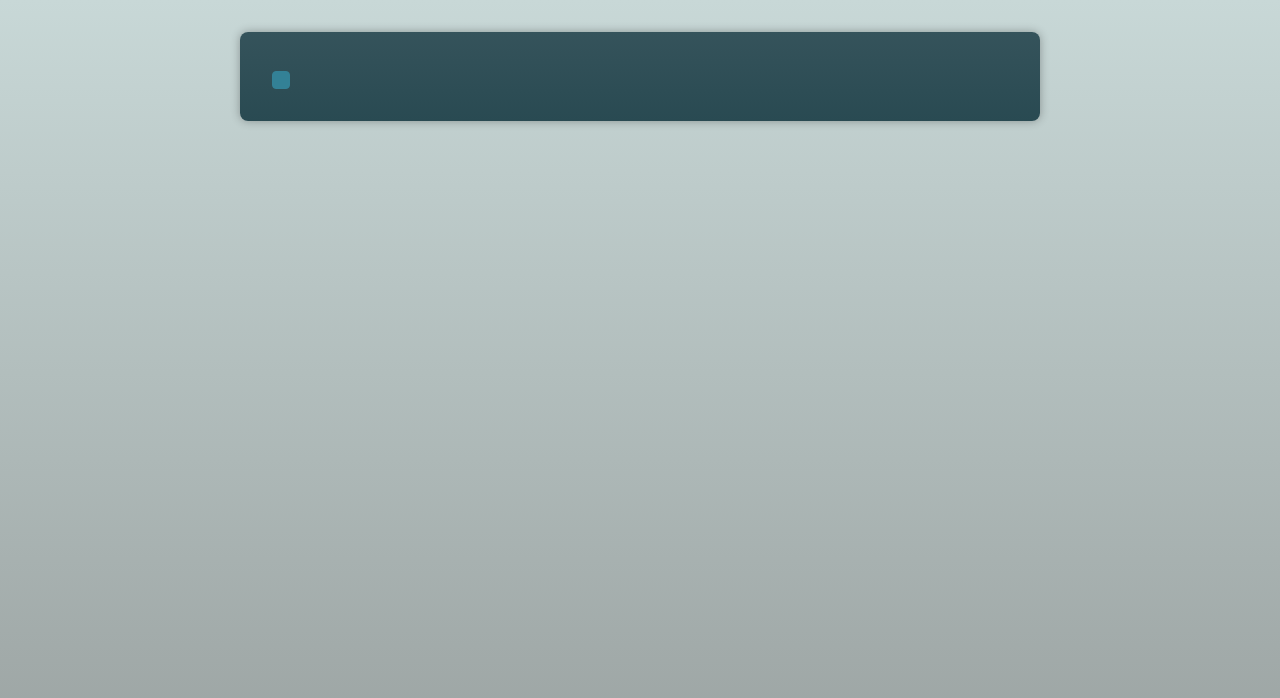
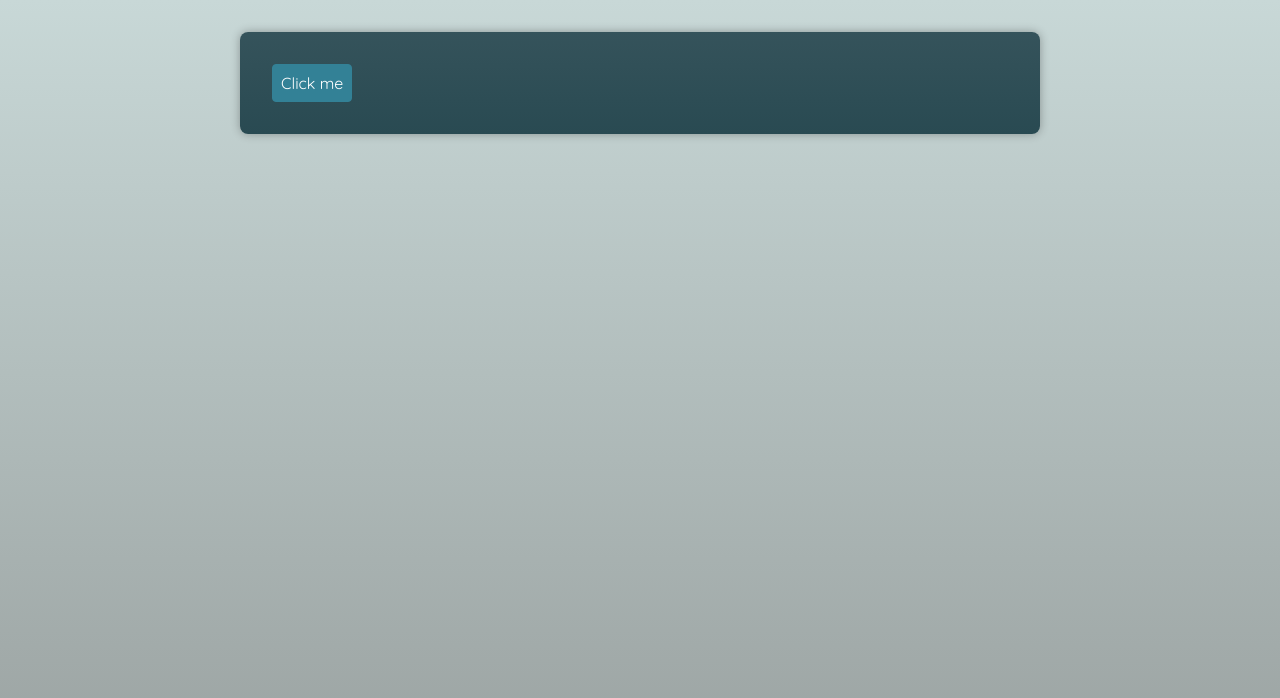
Before and after one commit to anhcu6868/advanced-components-typescript, a React (Vite) app: page / in a window 1280 px wide. Shown: the top 698 px of the page. Built offline with nearby package versions, Linux system fonts and the light colour scheme; a web font is replaced by a local one.

Commit message:
Building a Better Polymorphic Component with Generics

```diff
--- a/src/App.tsx
+++ b/src/App.tsx
@@ -1,9 +1,17 @@
 import Button from "./components/Button"
 import Container from "./components/Container"
+
 function App() {
   return (
     <main>
-      <Container as={Button} />
+      <Container
+        as={Button}
+        onClick={() => {
+          console.log(Math.random())
+        }}
+      >
+        Click me
+      </Container>
     </main>
   )
 }
--- a/src/components/Container.tsx
+++ b/src/components/Container.tsx
@@ -1,12 +1,16 @@
 // Polymorphic Component
-import type { ElementType } from "react"
+import type { ComponentPropsWithoutRef, ElementType } from "react"
 
-type ContainerProps = {
-  as: ElementType
+type ContainerProps<T extends ElementType> = {
+  as?: T
+  children: React.ReactNode
+} & ComponentPropsWithoutRef<T>
+
+export default function Container<C extends ElementType>({
+  as,
+  children,
+  ...props
+}: ContainerProps<C>) {
+  const Component = as || "div"
+  return <Component {...props}>{children}</Component>
 }
-
-const Container = ({ as: Component }: ContainerProps) => {
-  return <Component />
-}
-
-export default Container
```
